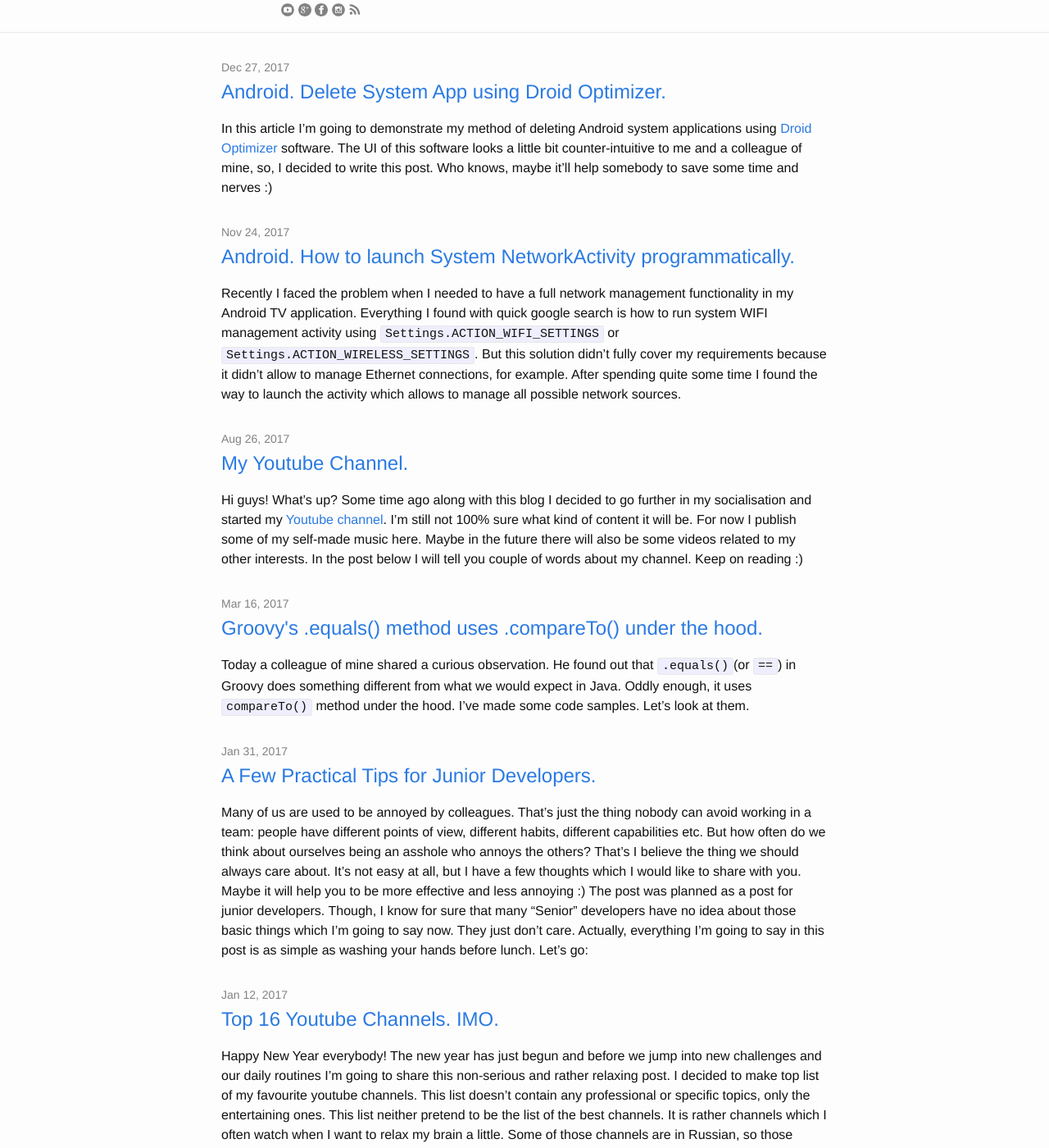
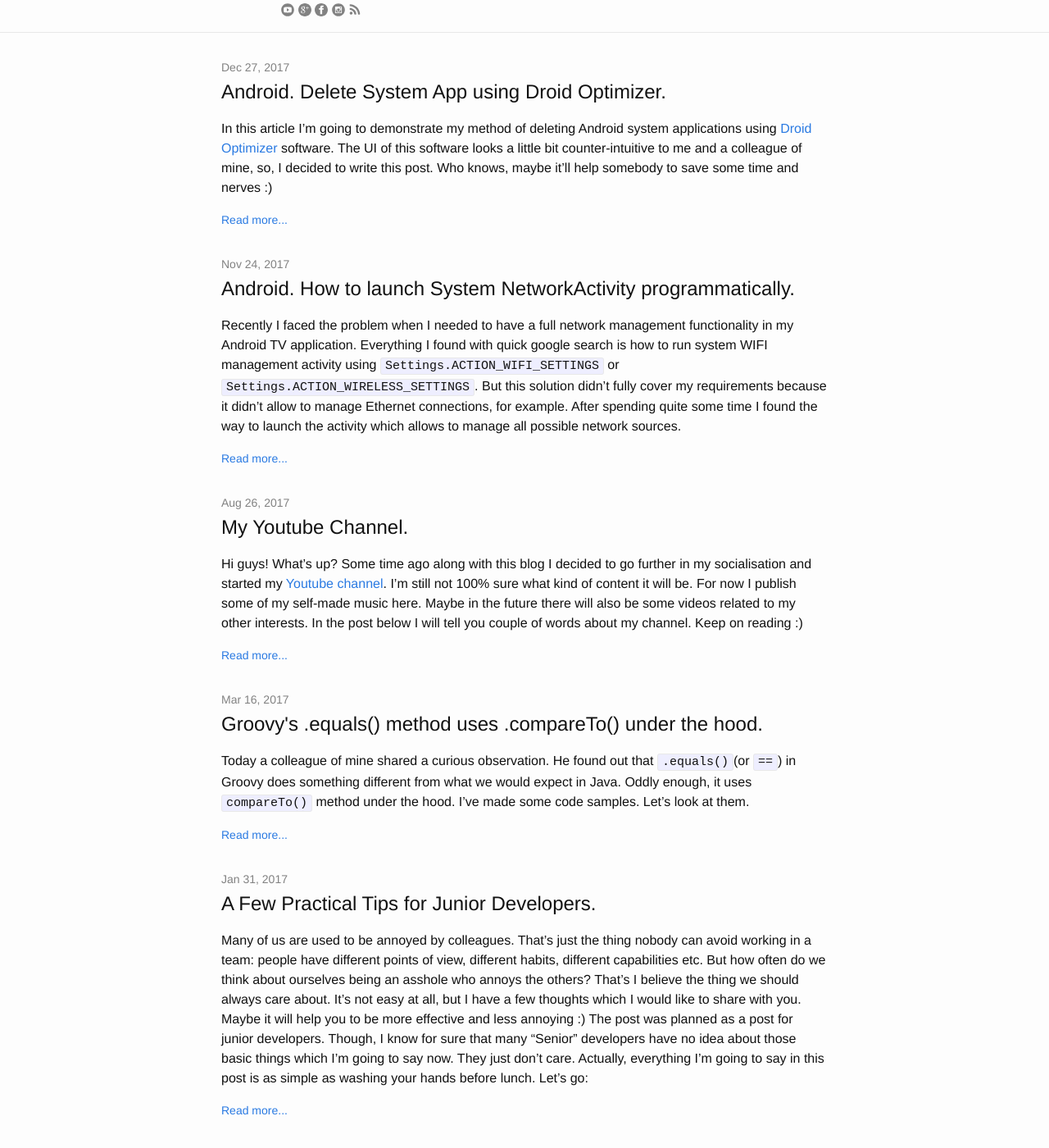
Before and after one commit to aistomin/aistomin.github.io, a Jekyll site: the page built from index.html, in a window 1280 px wide and 1400 px high, scrolled down 234 px. Shown: the whole window at 82% size. Built offline with Jekyll 4.4.1, drawn with Linux system fonts in a browser that asks for light colours; the list of posts is cut into pages by our own code; some of the changed text lies outside the part shown.

Commit message:
index.html: minor fix of home page appearance.

```diff
--- a/index.html
+++ b/index.html
@@ -7,12 +7,9 @@
         {% for post in paginator.posts %}
         <li>
             <span class="post-meta">{{ post.date | date: "%b %-d, %Y" }}</span>
-
-      <h2>
-        <a class="post-link" href="{{ post.url | relative_url }}">{{ post.title | escape }}</a>
-      </h2>
-
-      {{ post.excerpt }}
+            <h2>{{ post.title }}</h2>
+            <span class="post-content">{{ post.excerpt }}</span>
+            <span class="post-meta"><a href="{{ post.url }}">Read more...</a></span>
         </li>
         {% endfor %}
 
```
Lines whose indentation alone changed are shown as unchanged.
